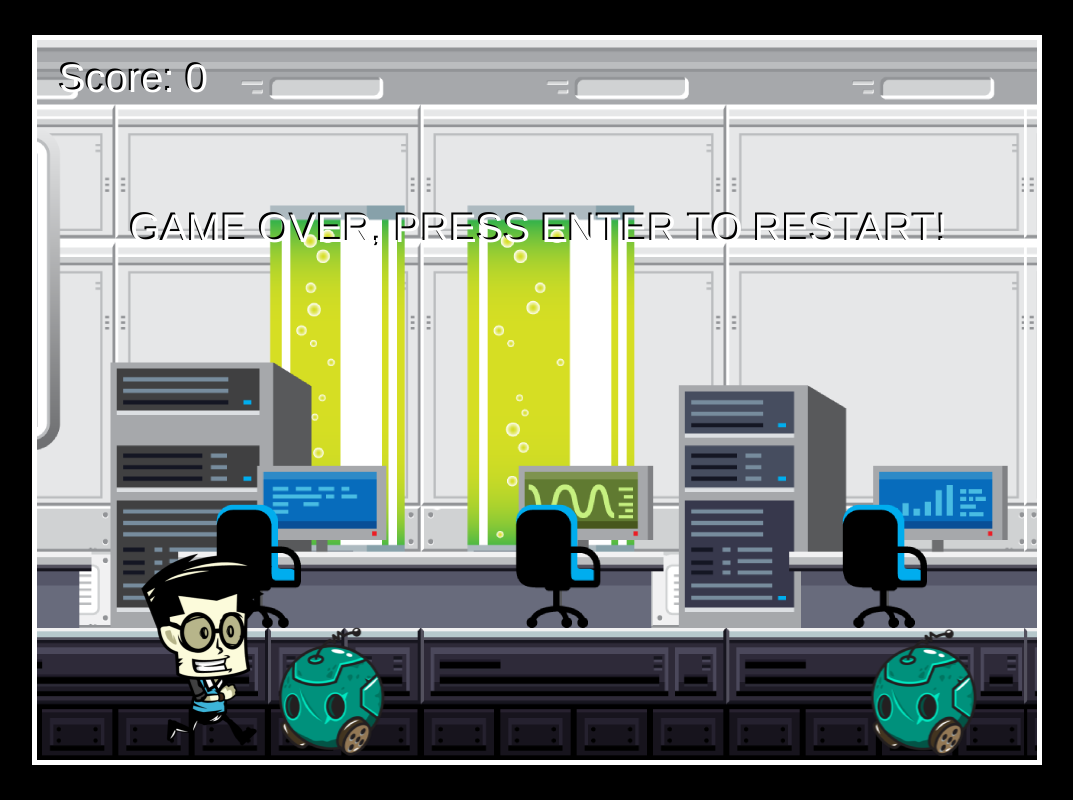
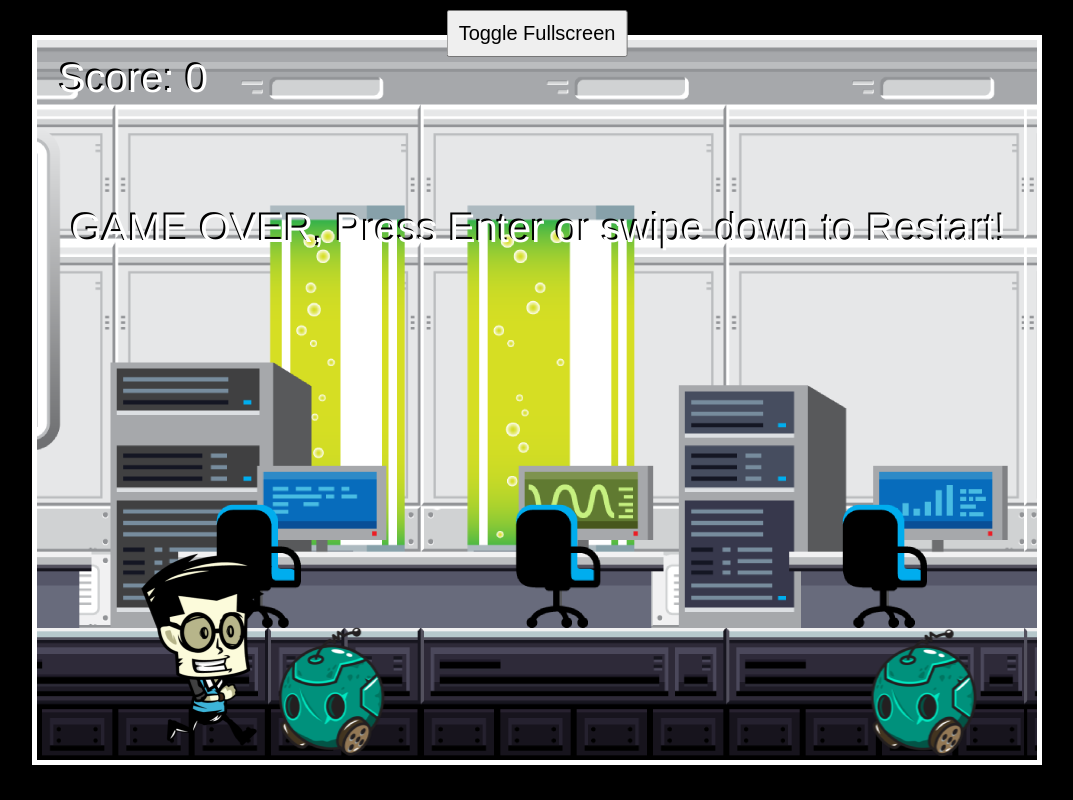
Before and after one commit to Mattrix01/side-scroller-game-mobile, a plain HTML site: page index.html in a window 1280 px wide. Shown: the whole page, without its empty margins (103-1176 px from the left). Drawn offline with Linux system fonts and the light colour scheme.

Commit message:
Toggle fullscreen added using JS fs API

```diff
--- a/index.html
+++ b/index.html
@@ -14,6 +14,7 @@
     <img id="playerImageJump" src="images/player-jump-sheet-200-2293.png" />
     <img id="backgroundImage" src="images/Background-720-2443.png" />
     <img id="enemyImage" src="images/robot-sheet-140-1755.png" />
+    <button id="fullScreenButton">Toggle Fullscreen</button>
 
     <script src="script.js"></script>
   </body>
--- a/script.js
+++ b/script.js
@@ -10,6 +10,8 @@ window.addEventListener("load", function () {
   let enemies = [];
   let score = 0;
   let gameOver = false;
+  // target fullscreen button added
+  const fullScreenButton = this.document.getElementById("fullScreenButton");
 
   // will apply event listeners to keybaord events and hold an array of all currently active keys
   class InputHandler {
@@ -351,13 +353,13 @@ window.addEventListener("load", function () {
       context.textAlign = "center";
       context.fillStyle = "black";
       context.fillText(
-        "GAME OVER, PRESS ENTER TO RESTART!",
+        "GAME OVER, Press Enter or swipe down to Restart!",
         canvas.width / 2,
         200
       );
       context.fillStyle = "white";
       context.fillText(
-        "GAME OVER, PRESS ENTER TO RESTART!",
+        "GAME OVER, Press Enter or swipe down to Restart!",
         canvas.width / 2 + 2,
         202
       );
@@ -375,6 +377,23 @@ window.addEventListener("load", function () {
     gameOver = false;
     animate(0);
   }
+
+  // for fullscreen button
+  function toggleFullScreen() {
+    console.log(document.fullscreenElement);
+    // document.fullscreenElement proeprtyto check if we are currently in full screen mode.
+    if (!document.fullscreenELement) {
+      // below is asynchronous, returns a promise, which means we can chain .then and .catch methods to run some follow up code when the promise is fullfilled.
+      // catching errors and displaying alert below.
+      canvas.requestFullscreen().catch((err) => {
+        // template literal abckticks syntax to concatonate.
+        alert(`Error, can't enable full-screen mode: ${err.message}`);
+      });
+    } else {
+      document.exitFullscreen();
+    }
+  }
+  fullScreenButton.addEventListener("click", toggleFullScreen);
 
   // instance of classes which will run all the code inside of its contructor. executing the code.
   const input = new InputHandler();
--- a/style.css
+++ b/style.css
@@ -23,3 +23,13 @@ body {
 #enemyImage {
   display: none;
 }
+
+#fullScreenButton {
+  position: absolute;
+  font-size: 20px;
+  padding: 10px;
+  top: 10px;
+  left: 50%;
+  /* to center horizontally */
+  transform: translateX(-50%);
+}
```
Also changed, not shown: 1 other file.
